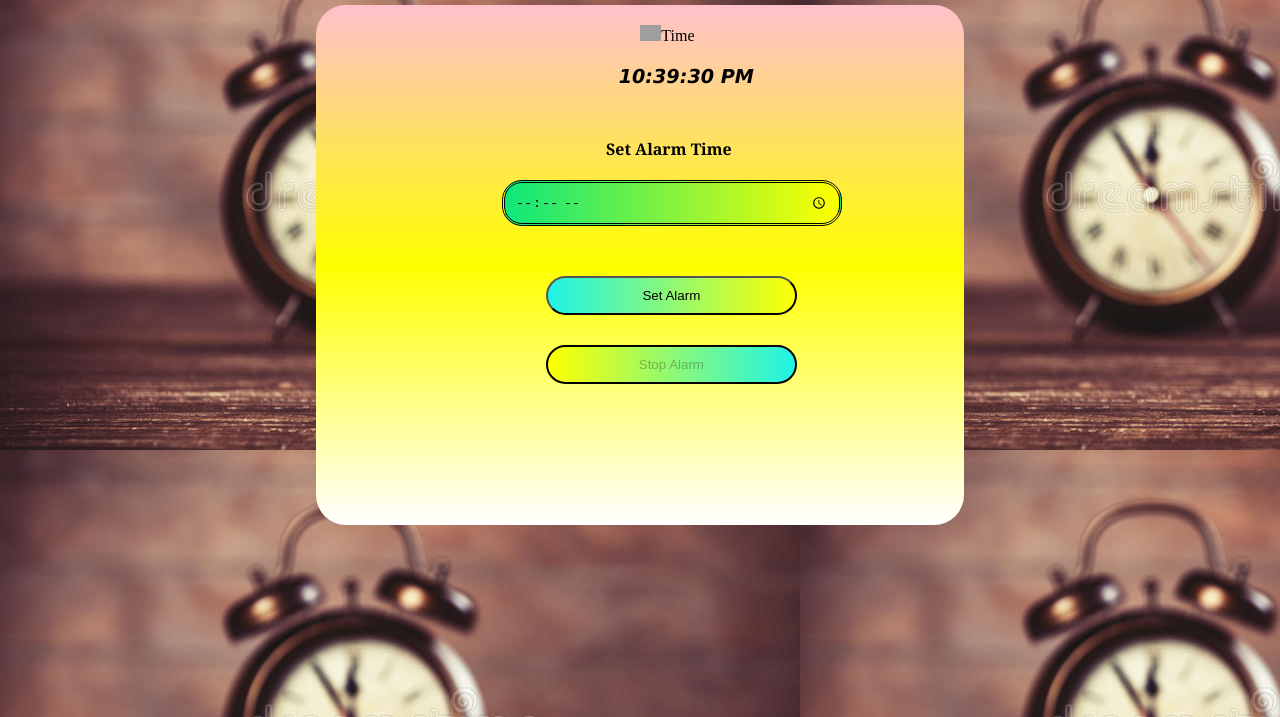
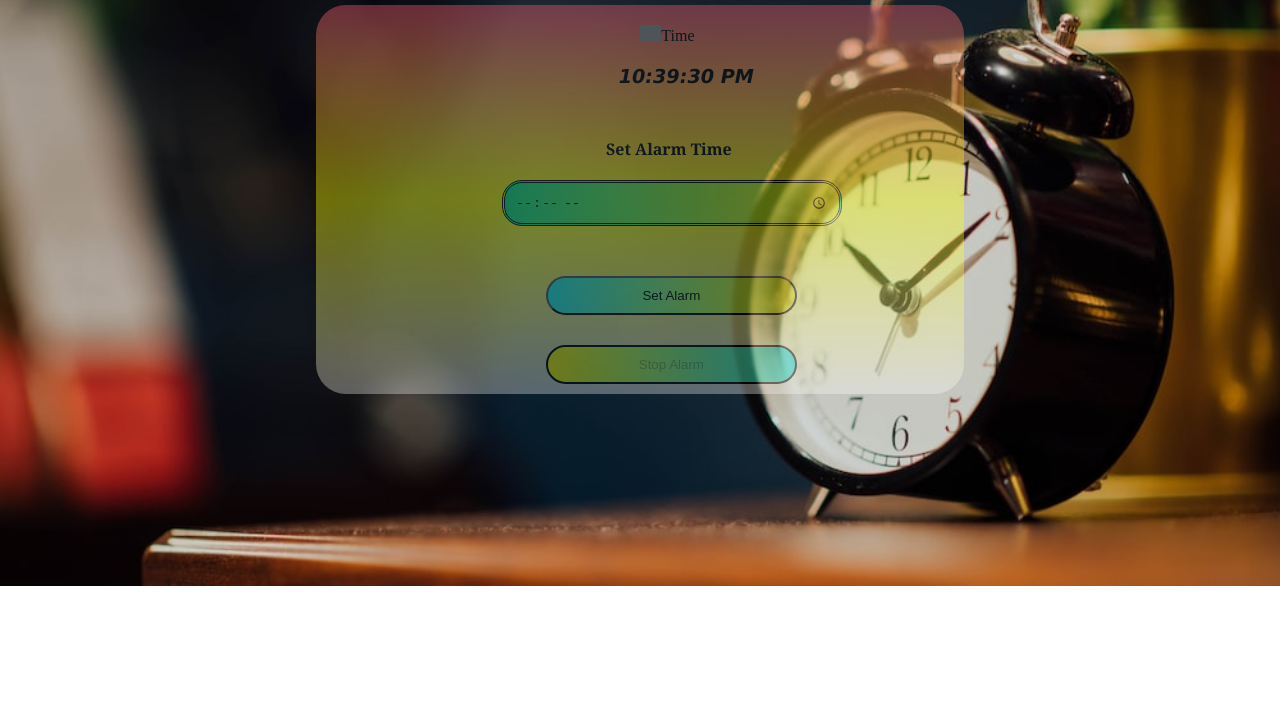
Before and after one commit to Blue-pill-786/Alarm-Clock1, a plain HTML site: page index.html in a window 1280 px wide. Shown: the part 83-800 px from the top of the page. Drawn offline with Linux system fonts and the light colour scheme; grey boxes are pictures that could not be loaded.

Commit message:
backgroung added

```diff
--- a/clock.css
+++ b/clock.css
@@ -1,12 +1,15 @@
 body{
 
-    background-image : url("/images/clock.jpg");
+    background-image : url("../Alarm-Clock1/images/background2.jpg");
        margin: auto;
   width: 70%;
   /* border: 3px solid green; */
   padding: 10px;
   height: 70%;
   border-radius: 40px;
+  background-repeat: no-repeat;
+  background-position: center;
+  background-size: cover;
 
 }
 
@@ -25,11 +28,12 @@ body{
 .outer{
     margin: auto;
     width: 70%;
-    height: 500px;
+    height: 100%;
     /* border: 3px solid green; */
     padding: 10px;
     border-radius: 30px;
-    background-image: linear-gradient(to bottom, pink, yellow, white);
+    background-image: linear-gradient(to bottom, rgb(245, 91, 117), rgb(251, 255, 0), rgba(255, 255, 255, 0.807));
+    opacity: 40%;
 }
 #alarmTime{
     margin: auto;
```
Also changed, not shown: images/background1.jpg (added), images/background2.jpg (added).
